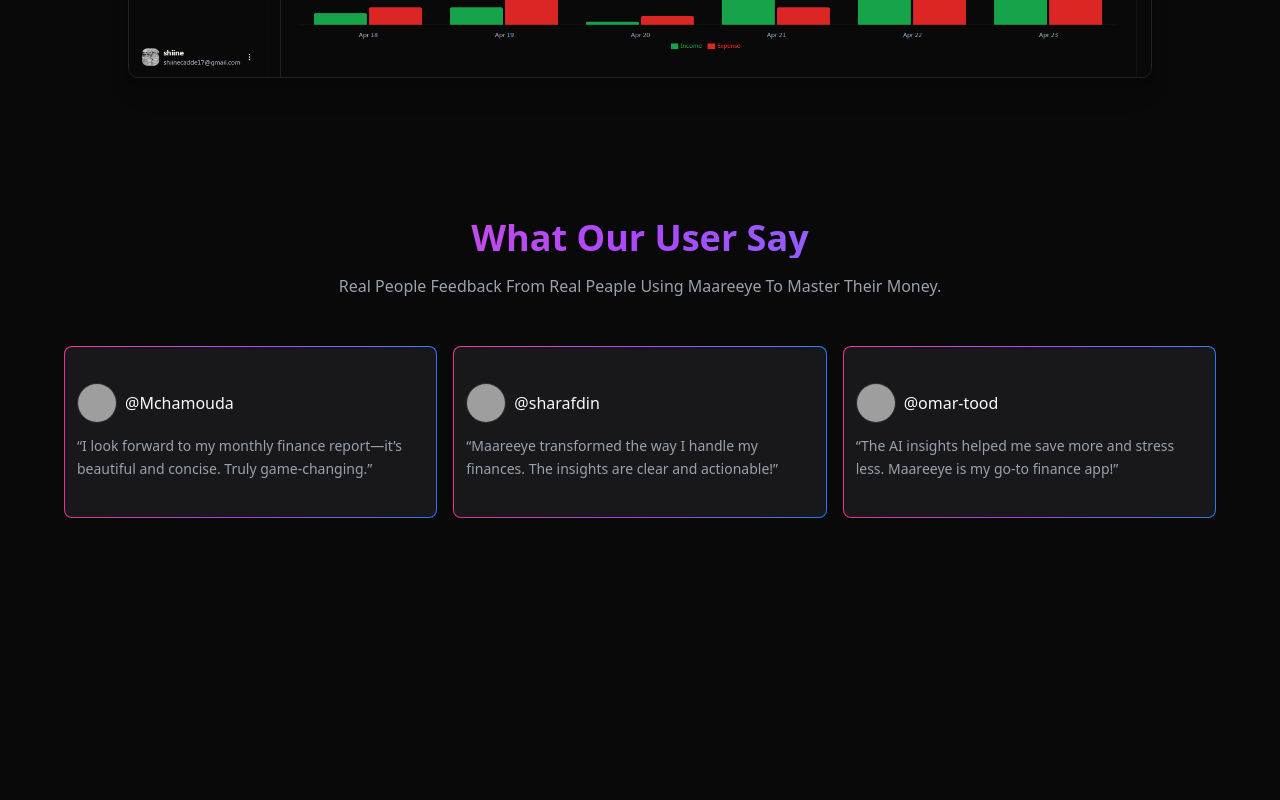
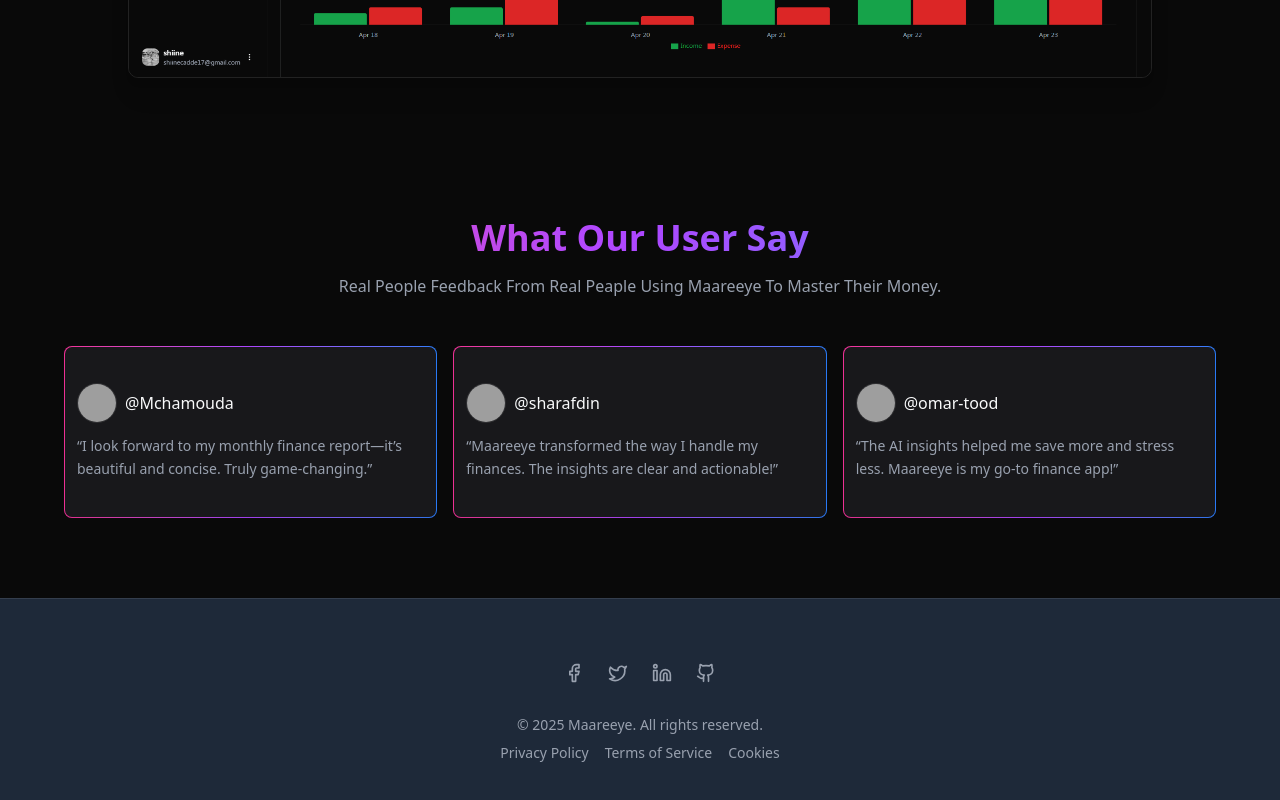
Before and after one commit to shiinedev/Maareeye, a React (Vite) app: page / in a window 1280 px wide. Shown: the part 1250-2050 px from the top of the page. Before the commit the page ends 1848 px from the top, so only its background shows below. Built offline with nearby package versions, Linux system fonts and the light colour scheme; grey boxes are pictures that could not be loaded.

Commit message:
🔻 feat(landing): add footer to landing page

```diff
--- /dev/null
+++ b/src/components/Footer.jsx
@@ -0,0 +1,44 @@
+
+import { Facebook, Github, Linkedin, Twitter } from "lucide-react"
+import { Link } from "react-router"
+
+export function Footer() {
+  return (
+    <footer className="bg-accent border-t">
+      <div className="container flex flex-col items-center  px-4 md:px-6 py-16">
+          <div className="flex justify-center items-center space-x-6 mb-4 ">
+            <Link to="https://www.facebook.com/abdihakin.adan.56/" target="_blank" className="text-muted-foreground hover:text-foreground">
+              <span className="sr-only">Facebook</span>
+              <Facebook className="h-5 w-5" />
+            </Link>
+            <Link to="https://x.com/shiinedev" target="_blank" className="text-muted-foreground hover:text-foreground">
+              <span className="sr-only">Twitter</span>
+              <Twitter className="h-5 w-5" />
+            </Link>
+            <Link to="https://www.linkedin.com/in/shiinedev" target="_blank" className="text-muted-foreground hover:text-foreground">
+              <span className="sr-only">LinkedIn</span>
+              <Linkedin className="h-5 w-5" />
+            </Link>
+            <Link to="https://github.com/shiinedev/maareye" target="_blank" className="text-muted-foreground hover:text-foreground">
+              <span className="sr-only">GitHub</span>
+              <Github className="h-5 w-5" />
+            </Link>
+          </div>
+          <div className="flex flex-col items-center space-y-2 pt-4   text-sm text-muted-foreground">
+            <p>© {new Date().getFullYear()} Maareeye. All rights reserved.</p>
+            <nav className="flex space-x-4">
+              <Link href="#" className="hover:text-foreground transition-colors">
+                Privacy Policy
+              </Link>
+              <Link href="#" className="hover:text-foreground transition-colors">
+                Terms of Service
+              </Link>
+              <Link href="#" className="hover:text-foreground transition-colors">
+                Cookies
+              </Link>
+            </nav>
+          </div>
+        </div>
+    </footer>
+  )
+}
--- a/src/pages/Home.jsx
+++ b/src/pages/Home.jsx
@@ -1,4 +1,5 @@
 
+import { Footer } from '@/components/Footer';
 import HeroSection from '@/components/HeroSection'
 import Testimonials from '@/components/Testimonials';
 
@@ -26,6 +27,7 @@ const {theme} = useTheme();
       </div>
     </section>
     <Testimonials />
+    <Footer />
 
     </div>
   )
```
